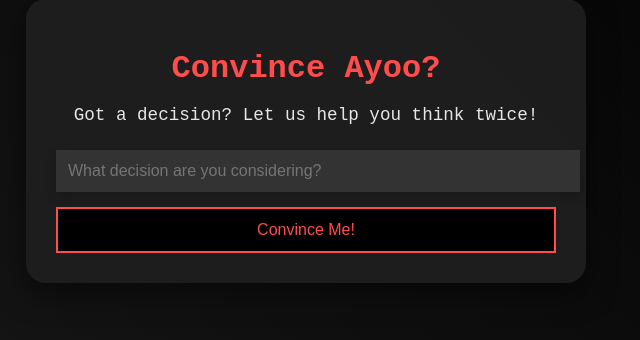
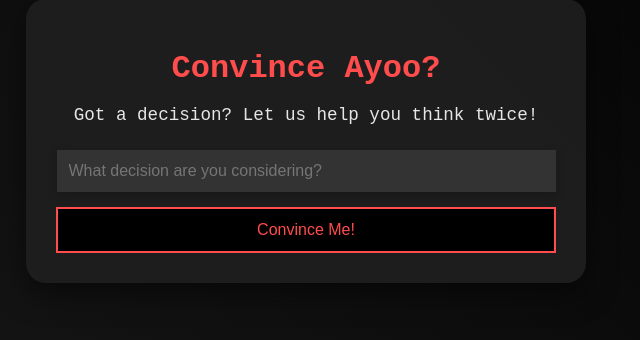
Before and after one commit to progprnv/ConvinceAyoo, a Flask app: page / in a window 1280 px wide. Shown: the part 259-599 px from the top of the page, without its empty margins (334-974 px from the left). Run offline with Flask 3, Linux system fonts and the light colour scheme.

Commit message:
Update style.css

```diff
--- a/static/style.css
+++ b/static/style.css
@@ -37,7 +37,7 @@ form {
 }
 
 input[type="text"] {
-    width: 100%;
+    width: 95%;
     padding: 12px;
     margin-bottom: 15px;
     border: none;
```
